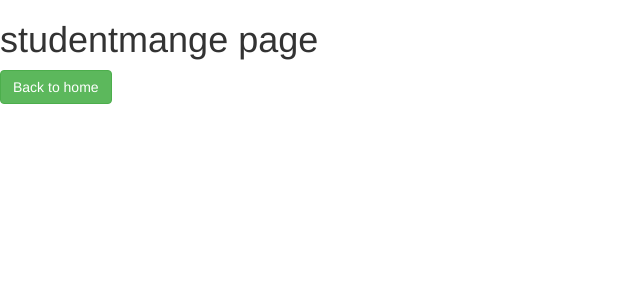
After one commit to TanetBoss/StudentRegistration, a Django app: page /student/studentmanage/ in a window 1280 px wide. The commit adds this page. Shown: the top 300 px of the page, without its empty margins (0-640 px from the left). Run offline with Django 3.2, Linux system fonts and the light colour scheme; some libraries are stand-ins or nearby versions.

Commit message:
-add home button in Student -add link ADD/DELETE

```diff
--- a/log/student/templates/student/complex-form.html
+++ b/log/student/templates/student/complex-form.html
@@ -28,7 +28,7 @@
       {% endfor %}
     {% endblock %}
 
-    <a href="/my_student" class="btn btn-success">Back to home</a>
+    <a href="{% url 'home' %}" class="btn btn-success">Back to home</a>
 
   </body>
 </html>
--- /dev/null
+++ b/log/student/templates/student/studentmanage.html
@@ -0,0 +1,8 @@
+{% load staticfiles %}
+  <link rel="stylesheet" href="https://maxcdn.bootstrapcdn.com/bootstrap/3.3.6/css/bootstrap.min.css">
+  <link href='https://fonts.googleapis.com/css?family=Satisfy' rel='stylesheet' type='text/css'>
+  <script src="https://ajax.googleapis.com/ajax/libs/jquery/1.12.0/jquery.min.js"></script>
+  <script src="http://maxcdn.bootstrapcdn.com/bootstrap/3.3.6/js/bootstrap.min.js"></script>
+
+<h1>studentmange page</h1>
+<a href="{% url 'home' %}" class="btn btn-success">Back to home</a>
--- a/log/student/urls.py
+++ b/log/student/urls.py
@@ -9,6 +9,8 @@ urlpatterns = [
 
     url(r'^studentform/$', views.StudentFormView.as_view(), name='studentform'),
 
+    url(r'^studentmanage/$', views.StudentManageView.as_view(), name='student-manage'),
+
     url(r'^register/$', views.UserFormView.as_view(), name='register'),
 
     url(r'^(?P<pk>[0-9]+)/$', views.DetailView.as_view(), name = 'detail' ),
--- a/log/student/views.py
+++ b/log/student/views.py
@@ -18,6 +18,13 @@ class StudentFormView(generic.ListView):
 
     def get_queryset(self):
         return Subject.objects.all()
+
+class StudentManageView(generic.ListView):
+    template_name = 'student/studentmanage.html'
+
+    def get_queryset(self):
+        return Subject.objects.all()
+
 
 class IndexView(generic.ListView):
     template_name = 'student/index.html'
--- a/log/templates/base.html
+++ b/log/templates/base.html
@@ -16,6 +16,8 @@
       Hi {{ user.username }}!
       <br>
       <a href="{% url 'student:studentform' %}" class="btn btn-success">Go to student form</a>
+      <a href="{% url 'student:student-manage' %}" class="btn btn-success">ADD/DELETE Subject</a>
+      <br>
       <a href="{% url 'logout' %}">logout</a>
 
     {% else %}
```
